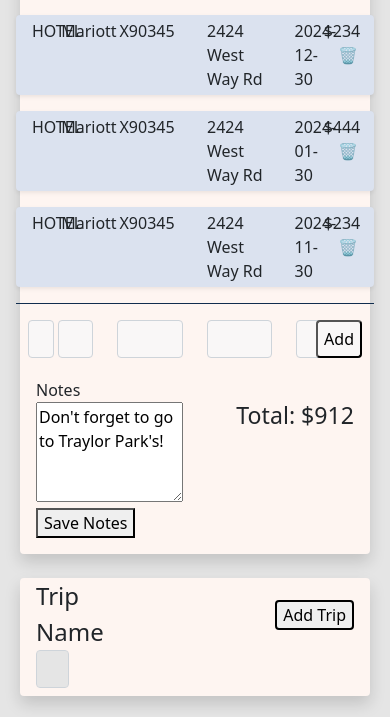
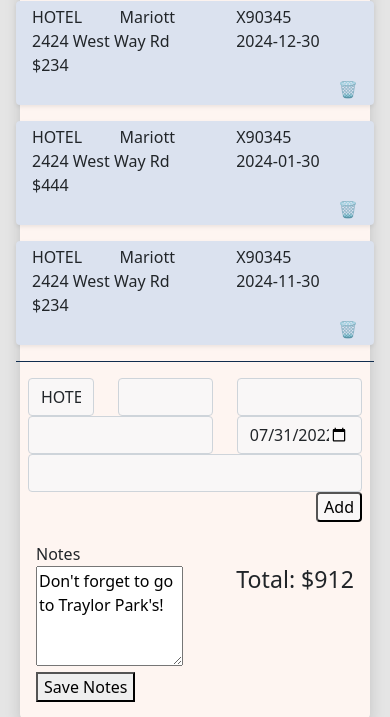
Before and after one commit to EllaMarcum/taskmasterexample, a website with bundled scripts: page index.html in a window 390 px wide. Shown: the part 798-1515 px from the top of the page. Built offline with nearby package versions, Linux system fonts and the light colour scheme; a script that the page names is missing.

Commit message:
Layout good enough for mobile. Could use some touch up.

```diff
--- a/app/Models/Reservation.js
+++ b/app/Models/Reservation.js
@@ -15,13 +15,13 @@
     get ReservationTemplate() {
         return `
             <div class="row reservation-card shadow-sm rounded">
-              <div class="col-1">${this.type}</div>
-              <div class="col-2">${this.name}</div>
-              <div class="col-3">${this.confNumber}</div>
-              <div class="col-3">${this.address}</div>
-              <div class="col-1">${this.formatDate(this.date)}</div>
-              <div class="col-1">$${this.cost}</div>
-              <div class="col-1 d-flex flex-row-reverse"><button onClick="javascript:app.reservationsController.deleteReservation('${this.id}');">🗑️</button></div>
+              <div class="col-3 col-md-1">${this.type}</div>
+              <div class="col-4 col-md-2">${this.name}</div>
+              <div class="col-5 col-md-3">${this.confNumber}</div>
+              <div class="col-7 col-md-3">${this.address}</div>
+              <div class="col-5 col-md-1">${this.formatDate(this.date)}</div>
+              <div class="col-12 col-md-1">$${this.cost}</div>
+              <div class="col-12 col-md-1 d-flex flex-row-reverse"><button onClick="javascript:app.reservationsController.deleteReservation('${this.id}');">🗑️</button></div>
             </div>
             `;
     }
--- a/app/Models/Trip.js
+++ b/app/Models/Trip.js
@@ -35,7 +35,7 @@
                 </div>
               </div>
               <div class="collapse ${this.show === '➖' ? 'show' : ''}" id="trip-body_${this.id}">
-                <div class="row hide-when-small reservation-table-header">
+                <div class="row reservation-table-header d-none d-md-flex">
                   <div class="col-1"><h4>Type</h4></div>
                   <div class="col-2"><h4>Name</h4></div>
                   <div class="col-3"><h4>Confirmation Number</h4></div>
@@ -71,7 +71,7 @@
     return `
             <form action="javascript:app.reservationsController.addReservation('${this.id}', reservationType_${this.id}.value, reservationName_${this.id}.value, reservationConfNum_${this.id}.value, reservationAddress_${this.id}.value, reservationDate_${this.id}.value, reservationCost_${this.id}.value);">
               <div class="row reservation-form-card">
-                <div class="col-1">
+                <div class="col-3 col-md-1">
                   <select class="form-control" id="reservationType_${this.id}" required>
                     <option value="HOTEL">HOTEL</option>
                     <option value="CAR">CAR</option>
@@ -79,22 +79,22 @@
                     <option value="PLANE">PLANE</option>
                   </select>
                 </div>
-                <div class="col-2">
+                <div class="col-4 col-md-2">
                   <input type="text" class="form-control" id="reservationName_${this.id}" required>
                 </div>
-                <div class="col-3">
+                <div class="col-5 col-md-3">
                   <input type="text" class="form-control" id="reservationConfNum_${this.id}" required>
                 </div>
-                <div class="col-3">
+                <div class="col-7 col-md-3">
                   <input type="text" class="form-control" id="reservationAddress_${this.id}" required>
                 </div>
-                <div class="col-1">
+                <div class="col-5 col-md-1">
                   <input type="date" class="form-control" id="reservationDate_${this.id}" value="${this.formatDate(new Date())}" required>
                 </div>
-                <div class="col-1">
+                <div class="col-12 col-md-1">
                   <input type="number" class="form-control" id="reservationCost_${this.id}" required>
                 </div>
-                <div class="col-1 d-flex flex-row-reverse">
+                <div class="col-12 col-md-1 d-flex flex-row-reverse">
                   <input class="rounded" type="submit" value="Add">
                 </div>
               </div>
--- a/index.html
+++ b/index.html
@@ -30,12 +30,12 @@
           <div class="trip-form shadow rounded">
             <form action="javascript:app.tripsController.addTrip(tripName.value);">
               <div class="row">
-                <div class="col-2">
+                <div class="col-12 col-md-2">
                   <label for="tripName" class="trip-label">Trip Name</label>
                   <input type="text" class="form-control trip-name-input" id="tripName" maxlength="15" minlength="3" required>
                 </div>
-                <div class="col-8"></div>
-                <div class="col-2 d-flex flex-row-reverse trip-add-container">
+                <div class="d-none d-md-block"></div>
+                <div class="col-12 col-md-2 d-flex flex-row-reverse trip-add-container">
                   <div class="vertical-center">
                     <input class="add-trip-button rounded" type="submit" value="Add Trip">
                   </div>
```
